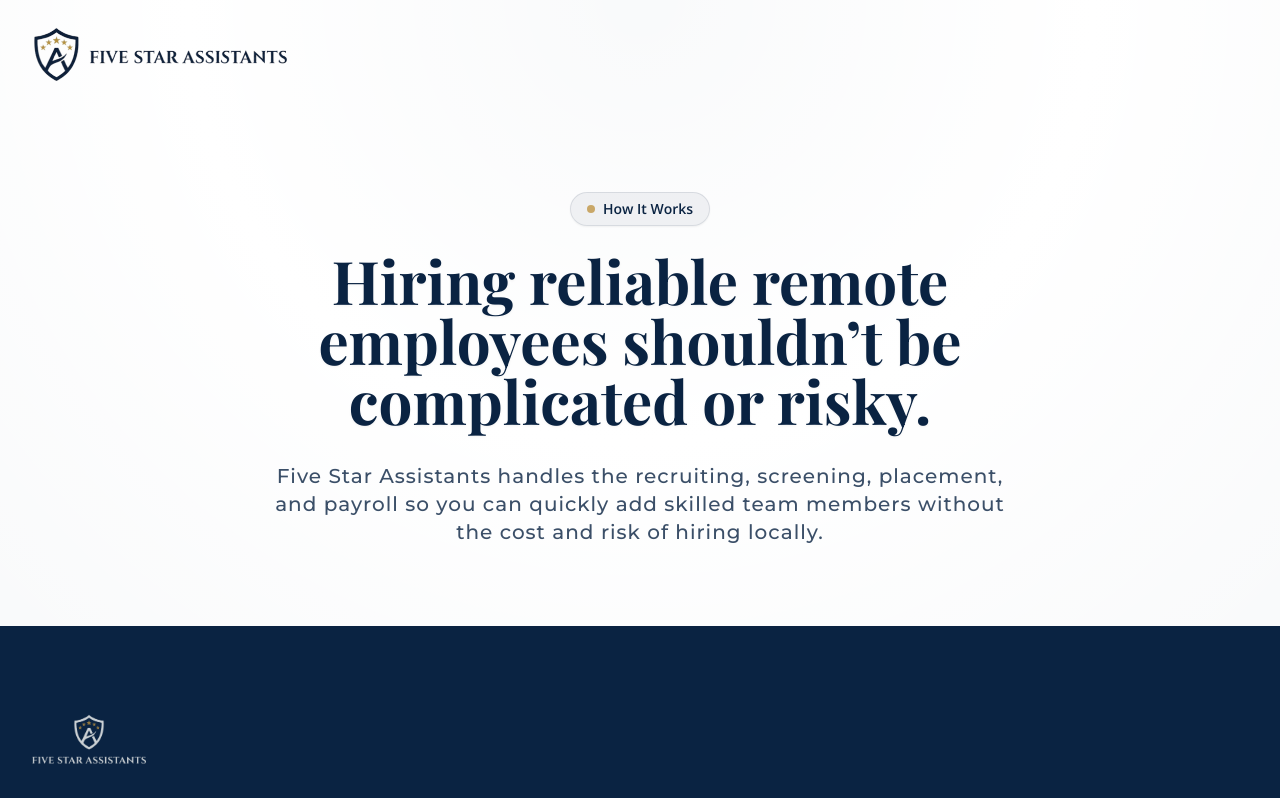
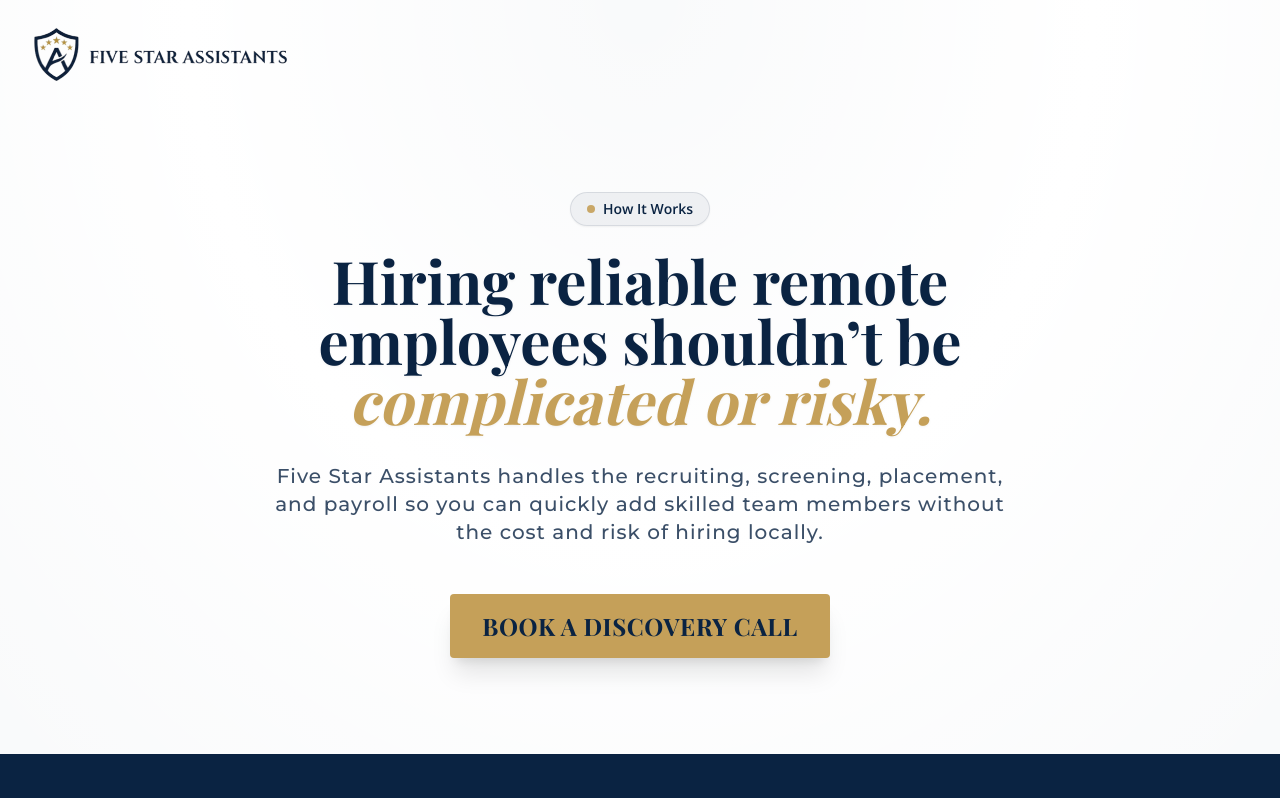
Before and after one commit to christianh0019/five-star-assistants-vsl, a React (Vite) app: page /how-it-works in a window 1280 px wide. Shown: the top 798 px of the page. Built offline with nearby package versions, Linux system fonts and the light colour scheme.

Commit message:
add stylized accent and primary cta button to how it works hero

```diff
--- a/pages/HowItWorks.tsx
+++ b/pages/HowItWorks.tsx
@@ -3,6 +3,7 @@ import Navbar from '../components/Navbar';
 import Footer from '../components/Footer';
 import SurveyModal from '../components/SurveyModal';
 import { useNavigate } from 'react-router-dom';
+import Button from '../components/Button';
 
 const HowItWorks: React.FC = () => {
     const [isSurveyOpen, setIsSurveyOpen] = useState(false);
@@ -30,11 +31,20 @@ const HowItWorks: React.FC = () => {
                                 How It Works
                             </div>
                             <h1 className="font-heading text-navy text-4xl md:text-5xl lg:text-6xl font-bold leading-tight mb-8 drop-shadow-sm">
-                                Hiring reliable remote employees shouldn’t be complicated or risky.
+                                Hiring reliable remote employees shouldn’t be <span className="text-gold italic">complicated or risky.</span>
                             </h1>
-                            <p className="font-subheading text-navy/80 text-lg md:text-xl font-medium tracking-wider max-w-3xl mx-auto leading-relaxed">
+                            <p className="font-subheading text-navy/80 text-lg md:text-xl font-medium tracking-wider max-w-3xl mx-auto leading-relaxed mb-12">
                                 Five Star Assistants handles the recruiting, screening, placement, and payroll so you can quickly add skilled team members without the cost and risk of hiring locally.
                             </p>
+
+                            {/* Primary CTA */}
+                            <Button
+                                onClick={openSurvey}
+                                variant="primary"
+                                className="min-w-[280px] md:min-w-[320px] mb-4 shadow-xl hover:shadow-2xl"
+                            >
+                                Book A Discovery Call
+                            </Button>
                         </div>
                     </div>
                 </section>
```
